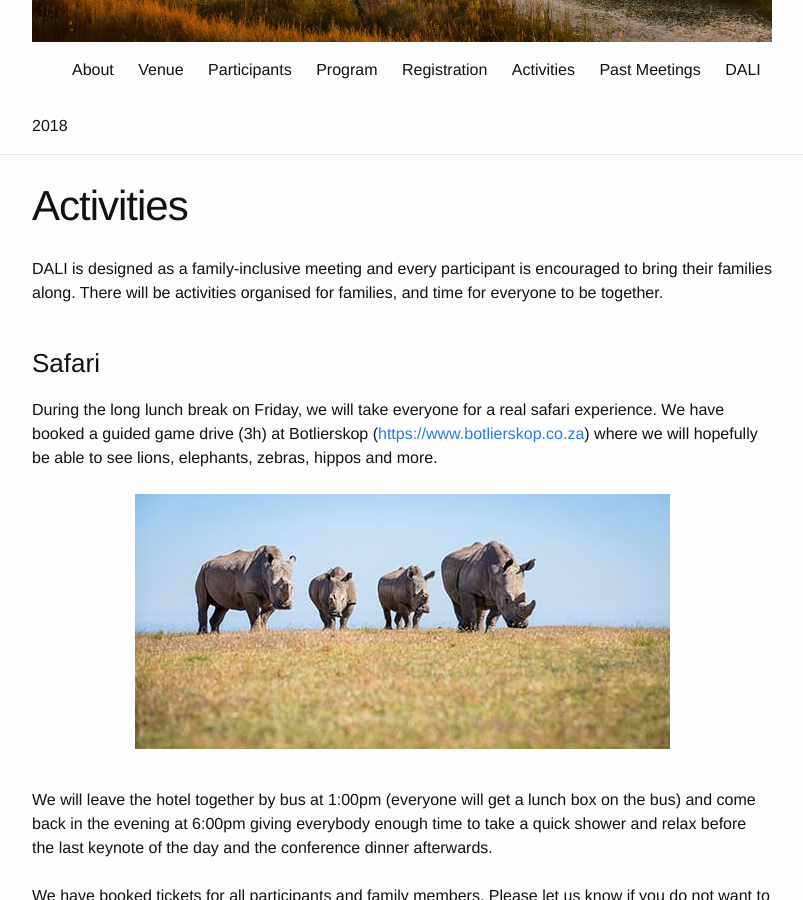
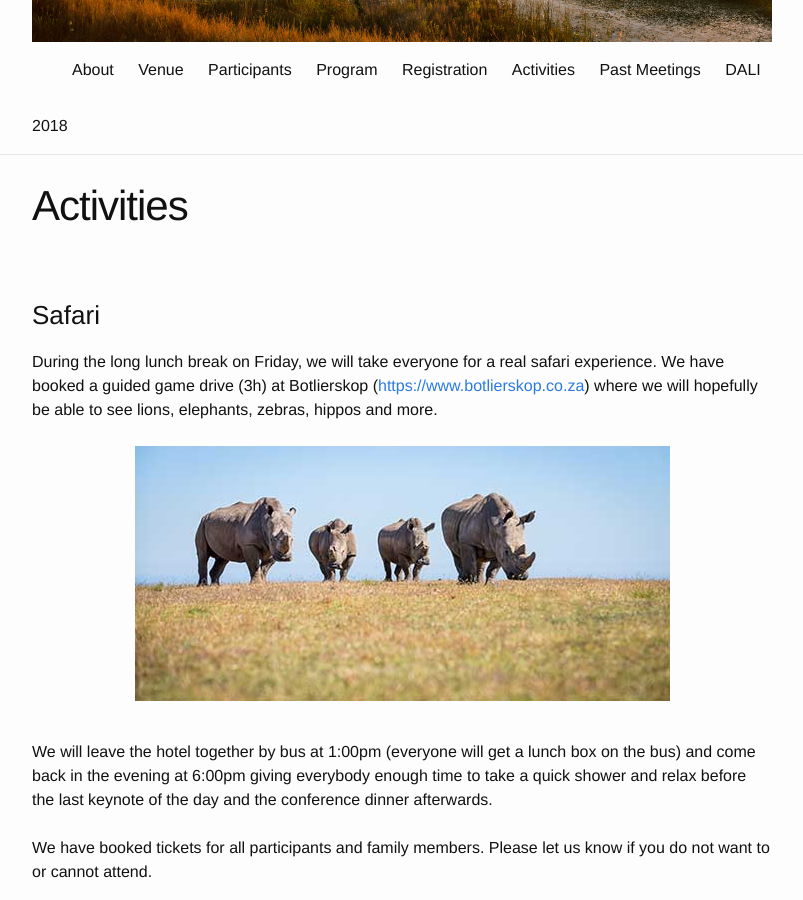
Before and after one commit to dalimeeting/dalimeeting.github.io, a Jekyll site: the page built from events.html, in a window 1280 px wide and 900 px high, scrolled down 309 px. Shown: the whole window, without its empty margins (238-1041 px from the left). Built offline with Jekyll 4.4.1, drawn with Linux system fonts in a browser that asks for light colours.

Commit message:
Update events.html

```diff
--- a/_layouts/events.html
+++ b/_layouts/events.html
@@ -5,10 +5,8 @@ layout: page
 <article>
 
 
-   <p>DALI is designed as a family-inclusive meeting and every participant is encouraged
-	   to bring their families along. There will be activities organised for families, and time
-	   for everyone to be together.
-	   <br><br>
+   <p>
+	<br>
 
 	<h3>Safari</h3>
 
```
